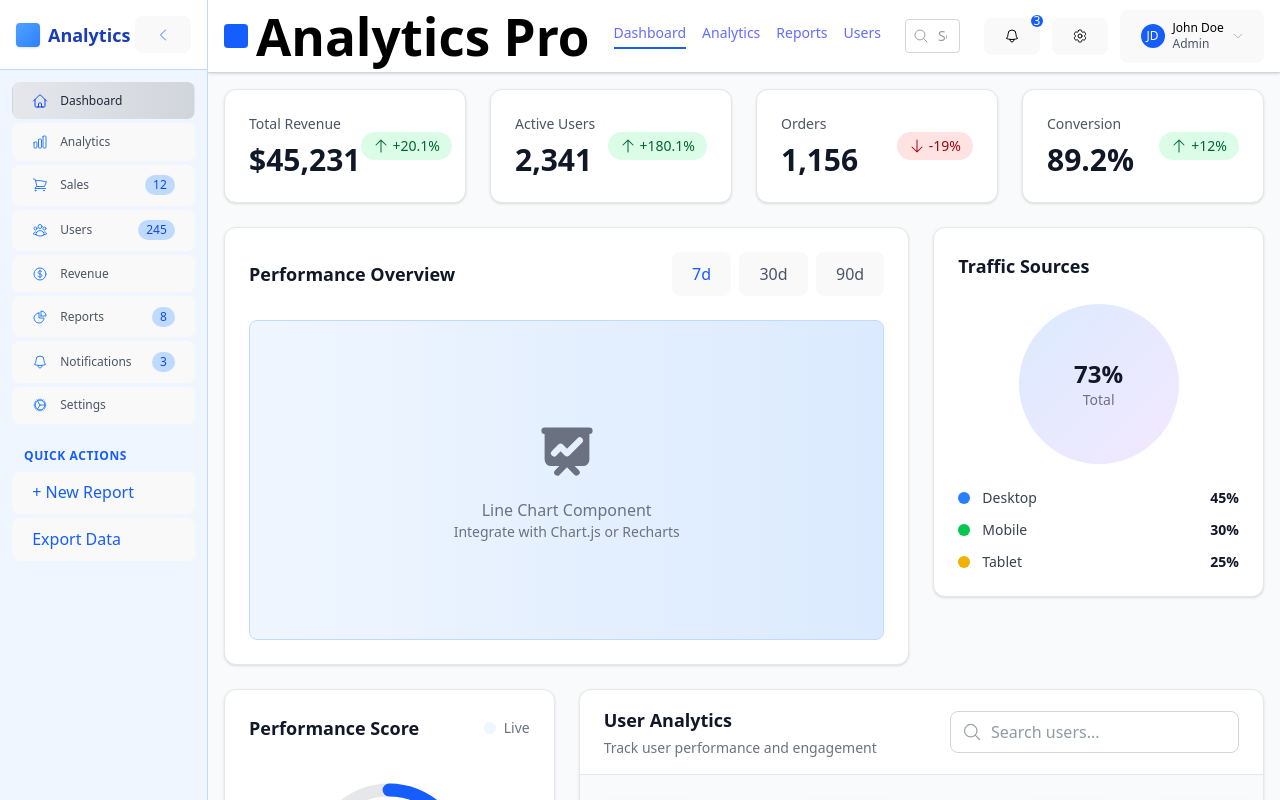
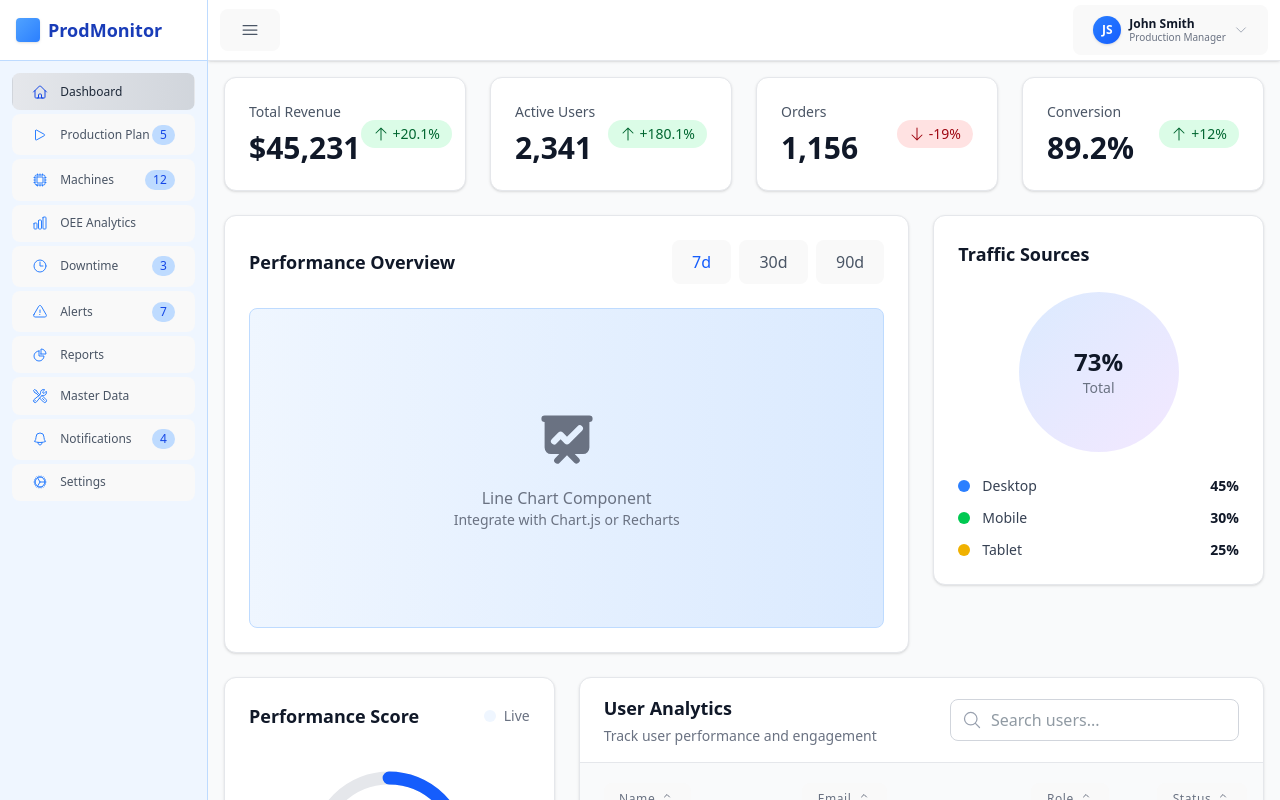
Before and after one commit to AmitMondal22/productionMonitoringSystem, a React (Vite) app: page /dashboard in a window 1280 px wide. Built offline with nearby package versions, Linux system fonts and the light colour scheme.

Commit message:
add sidebar

```diff
--- a/components/common/Header.jsx
+++ b/components/common/Header.jsx
@@ -1,98 +1,88 @@
 import React, { useState } from 'react';
 import {
-  BellIcon,
   UserCircleIcon,
   Cog6ToothIcon,
-  MagnifyingGlassIcon,
-  ChevronDownIcon
+  ChevronDownIcon,
+  Bars3Icon,
+  XMarkIcon
 } from '@heroicons/react/24/outline';
 
-const Header = () => {
+const Header = ({ sidebarOpen, setSidebarOpen }) => {
   const [isProfileOpen, setIsProfileOpen] = useState(false);
 
   return (
-    <header className="bg-white shadow-sm border-b border-gray-300 px-4 py-2 sticky top-0 z-40">
-      <div className="flex items-center justify-between">
-        {/* Left Side - Logo and Navigation */}
-        <div className="flex items-center space-x-6">
-          <div className="flex items-center space-x-2">
-            <div className="w-6 h-6 bg-blue-600 rounded"></div>
-            <h1 className="text-lg font-bold text-black">Analytics Pro</h1>
-          </div>
+    <header className="bg-white shadow-sm border-b border-gray-200 px-3 py-2 sticky top-0 z-40">
+      <div className="flex items-center justify-between h-11">
 
-          <nav className="hidden md:flex space-x-4">
-            <a href="#" className="text-blue-700 font-medium border-b-2 border-blue-600 pb-1 text-sm">
-              Dashboard
-            </a>
-            <a href="#" className="text-black hover:text-blue-700 transition-colors text-sm">
-              Analytics
-            </a>
-            <a href="#" className="text-black hover:text-blue-700 transition-colors text-sm">
-              Reports
-            </a>
-            <a href="#" className="text-black hover:text-blue-700 transition-colors text-sm">
-              Users
-            </a>
-          </nav>
-        </div>
-
-        {/* Center - Search */}
-        <div className="hidden lg:flex flex-1 max-w-xs mx-6">
-          <div className="relative w-full">
-            <MagnifyingGlassIcon className="absolute left-2 top-1/2 transform -translate-y-1/2 h-4 w-4 text-gray-400" />
-            <input
-              type="text"
-              placeholder="Search..."
-              className="w-full pl-8 pr-3 py-1.5 text-sm border border-gray-300 rounded focus:ring-1 focus:ring-blue-500 focus:border-blue-500 bg-white"
-            />
-          </div>
-        </div>
-
-        {/* Right Side - Actions and Profile */}
-        <div className="flex items-center space-x-3">
-          {/* Notifications */}
-          <button className="relative p-1.5 text-black hover:text-blue-700 hover:bg-blue-50 rounded transition-colors">
-            <BellIcon className="h-4 w-4" />
-            <span className="absolute -top-1 -right-1 h-3 w-3 bg-blue-600 text-white text-xs rounded-full flex items-center justify-center">
-              3
-            </span>
+        {/* Left Side - Sidebar Toggle */}
+        <button
+          onClick={() => setSidebarOpen(!sidebarOpen)}
+          className="p-2 text-gray-600 hover:text-blue-700 hover:bg-blue-50 rounded-lg transition-colors"
+        >
+          {sidebarOpen ? (
+            <Bars3Icon className="h-5 w-5" />
+          ) : (
+            <Bars3Icon className="h-5 w-5" />
+          )}
         </button>
 
-          {/* Settings */}
-          <button className="p-1.5 text-black hover:text-blue-700 hover:bg-blue-50 rounded transition-colors">
-            <Cog6ToothIcon className="h-4 w-4" />
-          </button>
-
-          {/* Profile Dropdown */}
+        {/* Right Side - Profile */}
         <div className="relative">
           <button
             onClick={() => setIsProfileOpen(!isProfileOpen)}
-              className="flex items-center space-x-2 p-1.5 rounded hover:bg-blue-50 transition-colors"
+            className="flex items-center space-x-2 p-1.5 rounded-lg hover:bg-blue-50 transition-colors"
           >
-              <div className="w-6 h-6 bg-blue-600 rounded-full flex items-center justify-center">
-                <span className="text-white text-xs font-medium">JD</span>
+            <div className="w-7 h-7 bg-gradient-to-br from-blue-500 to-blue-600 rounded-full flex items-center justify-center shadow-sm">
+              <span className="text-white text-xs font-semibold">JS</span>
             </div>
             <div className="hidden md:block text-left">
-                <p className="text-xs font-medium text-black">John Doe</p>
-                <p className="text-xs text-gray-600">Admin</p>
+              <p className="text-xs font-semibold text-gray-900 leading-tight">John Smith</p>
+              <p className="text-[10px] text-gray-500 leading-tight">Production Manager</p>
             </div>
-              <ChevronDownIcon className="h-3 w-3 text-gray-400" />
+            <ChevronDownIcon
+              className={`h-3.5 w-3.5 text-gray-400 transition-transform duration-200 ${
+                isProfileOpen ? 'rotate-180' : ''
+              }`}
+            />
           </button>
 
           {isProfileOpen && (
-              <div className="absolute right-0 mt-1 w-40 bg-white rounded shadow-lg border border-gray-300 py-1 z-50">
-                <a href="#" className="block px-3 py-1.5 text-xs text-black hover:bg-blue-50">Profile</a>
-                <a href="#" className="block px-3 py-1.5 text-xs text-black hover:bg-blue-50">Settings</a>
-                <a href="#" className="block px-3 py-1.5 text-xs text-black hover:bg-blue-50">Help</a>
-                <hr className="my-1 border-gray-200" />
-                <a href="#" className="block px-3 py-1.5 text-xs text-black hover:bg-blue-50">Sign out</a>
+            <>
+              <div
+                className="fixed inset-0 z-40"
+                onClick={() => setIsProfileOpen(false)}
+              ></div>
+              <div className="absolute right-0 mt-1 w-52 bg-white rounded-lg shadow-lg border border-gray-200 py-2 z-50">
+                <div className="px-3 py-2 border-b border-gray-100">
+                  <p className="text-sm font-semibold text-gray-900">John Smith</p>
+                  <p className="text-xs text-gray-500">john.smith@company.com</p>
+                  <p className="text-xs text-blue-600 font-medium">Production Manager</p>
                 </div>
+                <div className="py-1">
+                  <a href="#" className="flex items-center px-3 py-1.5 text-sm text-gray-700 hover:bg-blue-50 hover:text-blue-700 transition-colors">
+                    <UserCircleIcon className="h-4 w-4 mr-2" />
+                    View Profile
+                  </a>
+                  <a href="#" className="flex items-center px-3 py-1.5 text-sm text-gray-700 hover:bg-blue-50 hover:text-blue-700 transition-colors">
+                    <Cog6ToothIcon className="h-4 w-4 mr-2" />
+                    Account Settings
+                  </a>
+                  <a href="#" className="flex items-center px-3 py-1.5 text-sm text-gray-700 hover:bg-blue-50 hover:text-blue-700 transition-colors">
+                    Help & Support
+                  </a>
+                </div>
+                <div className="border-t border-gray-100 pt-1">
+                  <a href="#" className="block px-3 py-1.5 text-sm text-red-600 hover:bg-red-50 transition-colors">
+                    Sign Out
+                  </a>
+                </div>
+              </div>
+            </>
           )}
-          </div>
         </div>
       </div>
     </header>
   );
 };
 
-export default Header
+export default Header;
--- a/components/common/Layout.jsx
+++ b/components/common/Layout.jsx
@@ -1,13 +1,15 @@
-import React from 'react';
+import React, { useState } from 'react';
 import Header from './Header';
 import Sidebar from './Sidebar';
 
 const Layout = ({ children }) => {
+  const [sidebarOpen, setSidebarOpen] = useState(true);
+
   return (
     <div className="flex h-screen bg-white">
-      <Sidebar />
+      {sidebarOpen && <Sidebar />}
       <div className="flex-1 flex flex-col overflow-hidden">
-        <Header />
+        <Header sidebarOpen={sidebarOpen} setSidebarOpen={setSidebarOpen} />
         <main className="flex-1 overflow-x-hidden overflow-y-auto bg-gray-50 p-4">
           {children}
         </main>
--- a/components/common/Sidebar.jsx
+++ b/components/common/Sidebar.jsx
@@ -4,62 +4,46 @@ import {
   ChartBarIcon,
   DocumentTextIcon,
   CogIcon,
-  UserGroupIcon,
-  CurrencyDollarIcon,
-  ShoppingCartIcon,
+  WrenchScrewdriverIcon,
+  ClockIcon,
+  ExclamationTriangleIcon,
   ChartPieIcon,
   BellIcon,
-  ChevronLeftIcon,
-  ChevronRightIcon
+  PlayIcon,
+  CpuChipIcon
 } from '@heroicons/react/24/outline';
 
 const Sidebar = () => {
-  const [isCollapsed, setIsCollapsed] = useState(false);
   const [activeItem, setActiveItem] = useState('Dashboard');
 
   const menuItems = [
     { icon: HomeIcon, label: 'Dashboard', count: null },
-    { icon: ChartBarIcon, label: 'Analytics', count: null },
-    { icon: ShoppingCartIcon, label: 'Sales', count: 12 },
-    { icon: UserGroupIcon, label: 'Users', count: 245 },
-    { icon: CurrencyDollarIcon, label: 'Revenue', count: null },
-    { icon: ChartPieIcon, label: 'Reports', count: 8 },
-    { icon: BellIcon, label: 'Notifications', count: 3 },
+    { icon: PlayIcon, label: 'Production Plan', count: 5 },
+    { icon: CpuChipIcon, label: 'Machines', count: 12 },
+    { icon: ChartBarIcon, label: 'OEE Analytics', count: null },
+    { icon: ClockIcon, label: 'Downtime', count: 3 },
+    { icon: ExclamationTriangleIcon, label: 'Alerts', count: 7 },
+    { icon: ChartPieIcon, label: 'Reports', count: null },
+    { icon: WrenchScrewdriverIcon, label: 'Master Data', count: null },
+    { icon: BellIcon, label: 'Notifications', count: 4 },
     { icon: CogIcon, label: 'Settings', count: null },
   ];
 
   return (
-    <div className={`bg-blue-50 h-screen shadow-sm border-r border-blue-200 transition-all duration-300 ${
-      isCollapsed ? 'w-12' : 'w-52'
-    }`}>
-      {/* Header */}
+    <div className="bg-blue-50 h-screen w-52 shadow-sm border-r border-blue-200 transition-all duration-300">
+      {/* Logo */}
       <div className="p-4 border-b border-blue-200 bg-white">
-        <div className="flex items-center justify-between">
-          {!isCollapsed && (
         <div className="flex items-center space-x-2">
           <div className="w-6 h-6 bg-gradient-to-br from-blue-400 to-blue-500 rounded shadow-sm"></div>
-              <span className="text-lg font-semibold text-blue-800">Analytics</span>
-            </div>
-          )}
-          <button
-            onClick={() => setIsCollapsed(!isCollapsed)}
-            className="p-1.5 rounded-md hover:bg-blue-100 transition-colors"
-          >
-            {isCollapsed ? (
-              <ChevronRightIcon className="h-4 w-4 text-blue-500" />
-            ) : (
-              <ChevronLeftIcon className="h-4 w-4 text-blue-500" />
-            )}
-          </button>
+          <span className="text-lg font-semibold text-blue-800">ProdMonitor</span>
         </div>
       </div>
 
       {/* Navigation */}
-      <nav className="mt-3 px-3">
-        <div className="space-y-1">
+      <nav className="mt-3 px-3 space-y-1">
         {menuItems.map((item, index) => (
-            <div key={index} className="relative group">
           <button
+            key={index}
             onClick={() => setActiveItem(item.label)}
             className={`w-full flex items-center justify-between px-3 py-2.5 text-sm font-medium rounded-lg transition-all duration-200 ${
               activeItem === item.label
@@ -73,13 +57,10 @@ const Sidebar = () => {
                   ? 'text-blue-700'
                   : 'text-blue-500 group-hover:text-blue-600'
               }`} />
-                  {!isCollapsed && (
               <span className="truncate text-xs font-medium">{item.label}</span>
-                  )}
             </div>
 
-
-                {!isCollapsed && item.count && (
+            {item.count && (
               <span className={`px-2 py-0.5 text-xs font-medium rounded-full ${
                 activeItem === item.label
                   ? 'bg-white text-blue-800 shadow-sm'
@@ -89,36 +70,8 @@ const Sidebar = () => {
               </span>
             )}
           </button>
-
-              {/* Tooltip for collapsed state */}
-              {isCollapsed && (
-                <div className="invisible group-hover:visible absolute left-12 top-0 bg-blue-700 text-white px-2 py-1 rounded-md text-xs whitespace-nowrap z-50 shadow-lg">
-                  {item.label}
-                </div>
-              )}
-            </div>
         ))}
-        </div>
       </nav>
-
-      {/* Quick Actions Section */}
-      {!isCollapsed && (
-        <div className="mt-6 px-3">
-          <div className="text-xs font-semibold text-blue-600 uppercase tracking-wider px-3 mb-2">
-            Quick Actions
-          </div>
-          <div className="space-y-1">
-            <button className="w-full flex items-center px-3 py-2 text-xs text-blue-600 bg-transparent rounded-lg hover:bg-blue-100 hover:text-blue-700 hover:shadow-sm transition-all duration-200">
-              <span>+ New Report</span>
-            </button>
-            <button className="w-full flex items-center px-3 py-2 text-xs text-blue-600 bg-transparent rounded-lg hover:bg-blue-100 hover:text-blue-700 hover:shadow-sm transition-all duration-200">
-              <span>Export Data</span>
-            </button>
-          </div>
-        </div>
-      )}
-
-
     </div>
   );
 };
```
Lines whose indentation alone changed are shown as unchanged.
